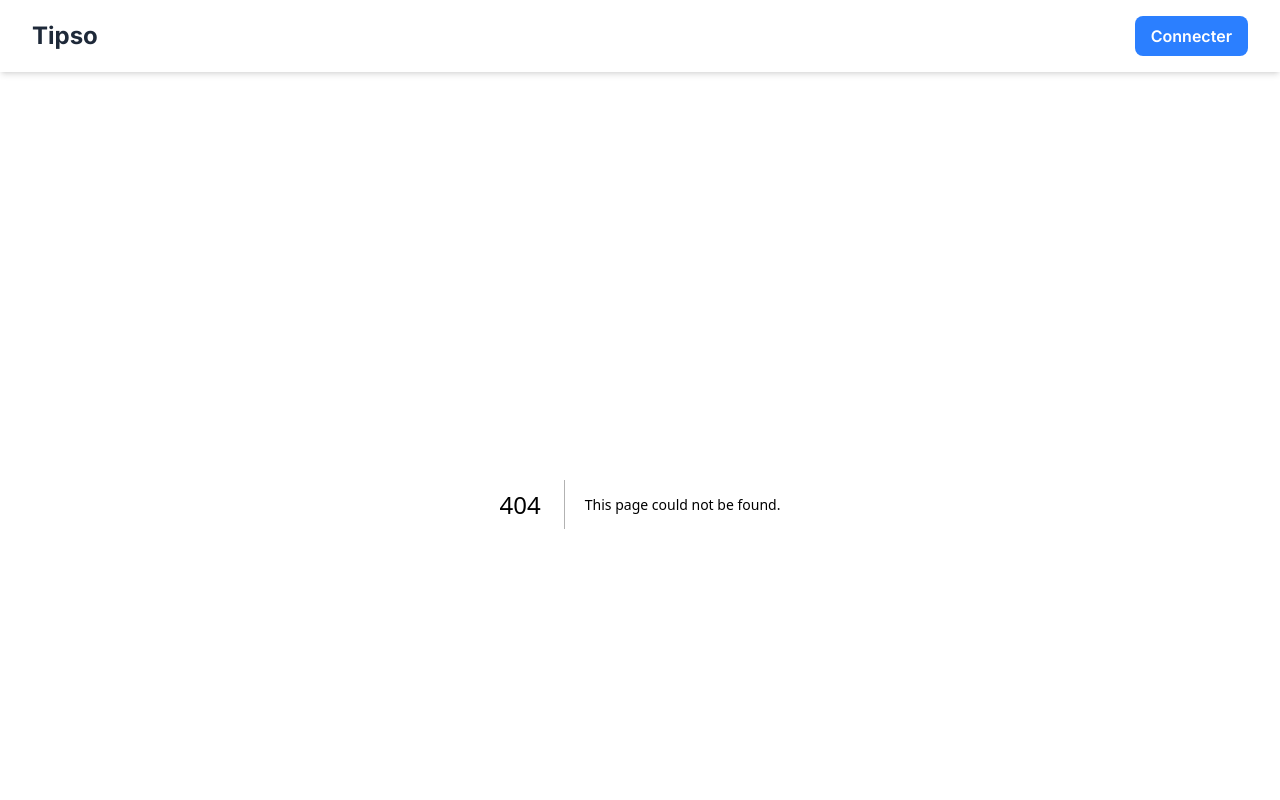
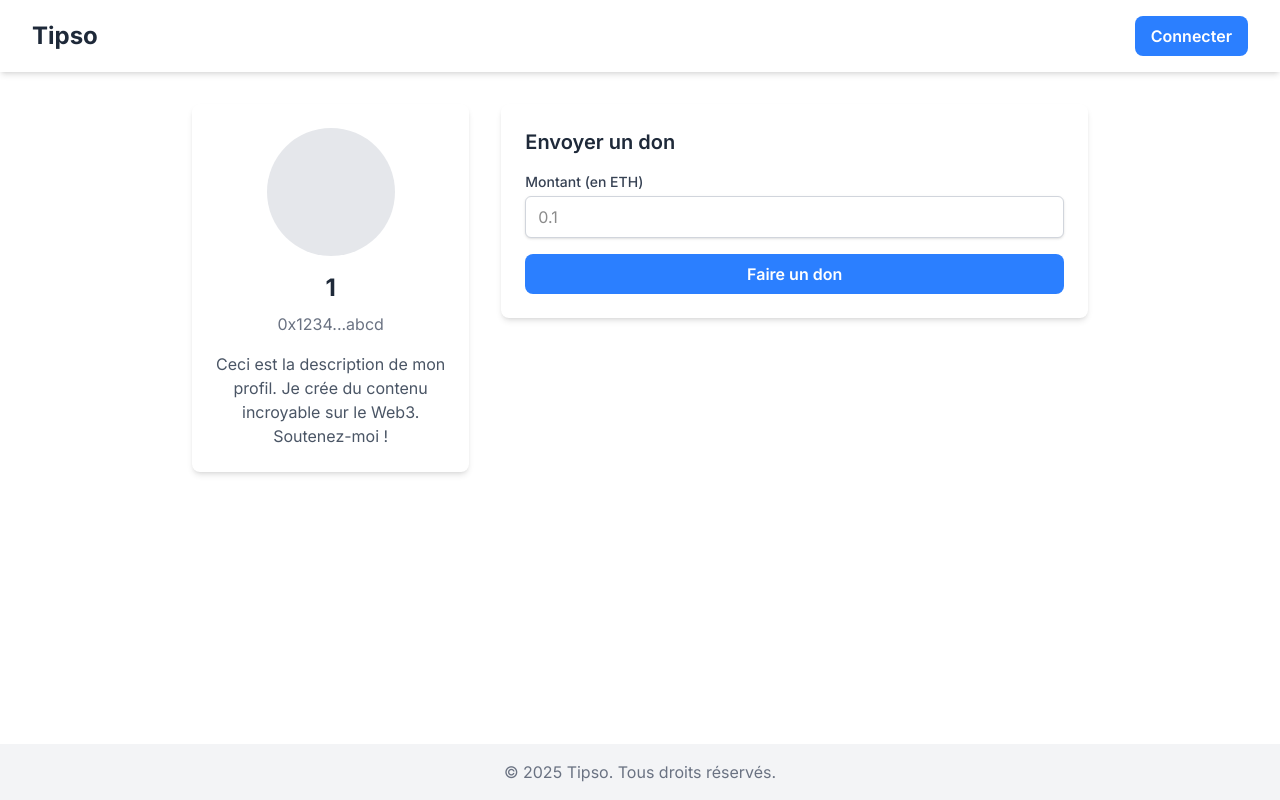
Before and after one commit to UmedaCypher/cryptodono, a Next.js app: page /creator/1 in a window 1280 px wide. Before the commit this address had no page. Shown: the top 800 px of the page. Built offline with nearby package versions, Linux system fonts and the light colour scheme.

Commit message:
feat(profile): Create dynamic creator profile page UI

```diff
--- /dev/null
+++ b/src/app/creator/[slug]/page.tsx
@@ -0,0 +1,65 @@
+// src/app/creator/[slug]/page.tsx
+
+import React from 'react';
+
+// Cette fonction permet à Next.js de récupérer le "slug" de l'URL
+// Par exemple, si l'URL est /creator/vitalik, params.slug sera "vitalik"
+type CreatorProfilePageProps = {
+  params: {
+    slug: string;
+  };
+};
+
+export default function CreatorProfilePage({ params }: CreatorProfilePageProps) {
+  return (
+    <div className="max-w-4xl mx-auto grid grid-cols-1 md:grid-cols-3 gap-8">
+
+      {/* Colonne de Gauche : Profil */}
+      <div className="md:col-span-1">
+        <div className="bg-white p-6 rounded-lg shadow-md text-center">
+          <div className="w-32 h-32 rounded-full mx-auto bg-gray-200 mb-4">
+            {/* Emplacement pour l'avatar */}
+          </div>
+          <h2 className="text-2xl font-bold text-gray-800">
+            {/* On affiche le nom du créateur depuis l'URL pour l'instant */}
+            {params.slug}
+          </h2>
+          <p className="text-gray-500 mt-2">
+            0x1234...abcd
+          </p>
+          <p className="mt-4 text-gray-600">
+            Ceci est la description de mon profil. Je crée du contenu incroyable
+            sur le Web3. Soutenez-moi !
+          </p>
+        </div>
+      </div>
+
+      {/* Colonne de Droite : Section de Don */}
+      <div className="md:col-span-2">
+        <div className="bg-white p-6 rounded-lg shadow-md">
+          <h3 className="text-xl font-semibold text-gray-800 mb-4">
+            Envoyer un don
+          </h3>
+          <div className="space-y-4">
+            <div>
+              <label htmlFor="amount" className="block text-sm font-medium text-gray-700">
+                Montant (en ETH)
+              </label>
+              <input
+                type="text"
+                name="amount"
+                id="amount"
+                className="mt-1 block w-full px-3 py-2 bg-white border border-gray-300 rounded-md shadow-sm focus:outline-none focus:ring-blue-500 focus:border-blue-500"
+                placeholder="0.1"
+              />
+            </div>
+            <button className="w-full bg-blue-500 hover:bg-blue-600 text-white font-semibold py-2 px-4 rounded-lg transition-colors">
+              Faire un don
+            </button>
+          </div>
+        </div>
+      </div>
+
+    </div>
+  );
+}
```
